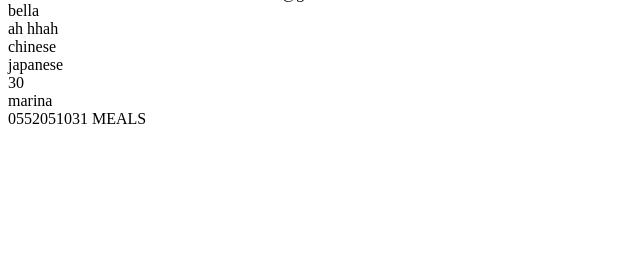
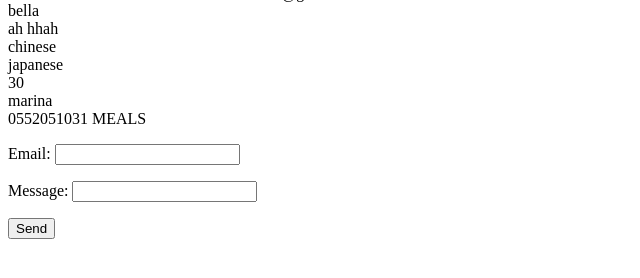
Before and after one commit to HammadH/foodcook, a Django app: page /cooks/profile/1/ in a window 1280 px wide. Shown: the part 296-574 px from the top of the page, without its empty margins (0-640 px from the left). Run offline with Django 3.2, Linux system fonts and the light colour scheme; a user stored in the database is signed in; data comes from the database, SQL or seed files in the repository; both versions use the stored data as it was after the commit; data that the repository does not hold is empty; parts of the project's set-up code (start-up, migrations or seed data) failed here and were passed over; some libraries are stand-ins or nearby versions.

```diff
--- a/foodcook/cooks/forms.py
+++ b/foodcook/cooks/forms.py
@@ -47,3 +47,7 @@ class MealForm(forms.ModelForm):
 
 class CookSearchForm(forms.Form):
 	area = forms.CharField()
+
+class EmailForm(forms.Form):
+	email = forms.EmailField()
+	message = forms.CharField()
--- a/foodcook/cooks/templates/cook_detail.html
+++ b/foodcook/cooks/templates/cook_detail.html
@@ -33,3 +33,10 @@ MEALS
 {% for meal in meals %}
 	<a href="{{meal.get_absolute_url}}" >{{meal}}</a>
 {% endfor %}
+
+
+<form method="POST">{% csrf_token %}
+	{{form.as_p}}
+	<input type="hidden" name='cook_id' value="{{object.id}}"/>
+	<button type='submit'>Send</buttons>
+	</form>
--- a/foodcook/cooks/views.py
+++ b/foodcook/cooks/views.py
@@ -36,7 +36,20 @@ class CookDetailsView(DetailView):
 
 	def get_context_data(self, **kwargs):
 		kwargs['meals'] = self.object.meals.all()
+		kwargs['form'] = EmailForm()
 		return kwargs
+
+	def post(self, request, *args, **kwargs):
+		import pdb;pdb.set_trace()
+		form = EmailForm(request.POST)
+		if form.is_valid():
+			cook = Cook.objects.get(id=request.POST.get('cook_id'))
+			send_email(form.cleaned_data, cook)
+			return HttpResponseRedirect('cooks_detail_view',  kwargs={'pk':self.object.instance.id})
+		else:
+			pass
+
+
 
 
 
```
Also changed, not shown: foodcook/db.sqlite3.
